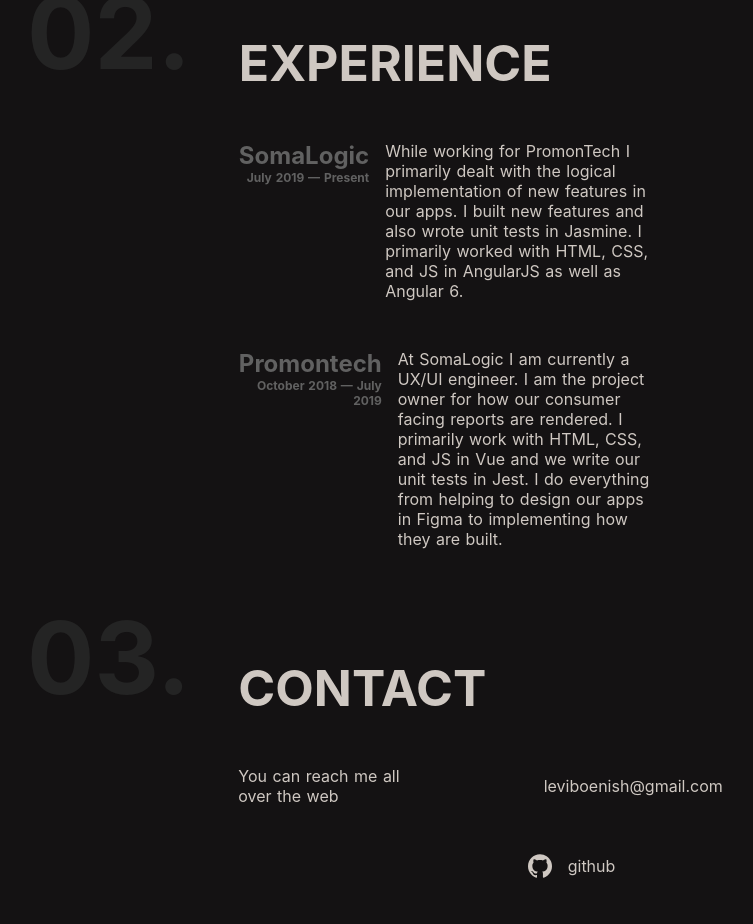
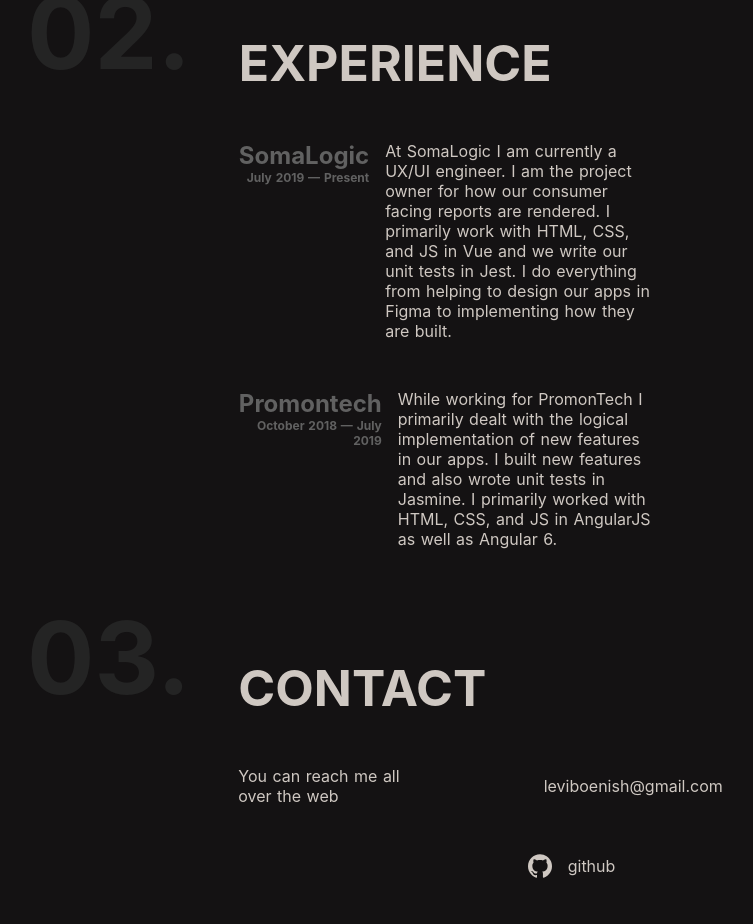
Before and after one commit to leviboenish/portfolio-2019, a Nuxt app: page / in a window 1280 px wide. Shown: the part 2684-3608 px from the top of the page, without its empty margins (213-966 px from the left). Built offline with nearby package versions, Linux system fonts and the light colour scheme.

Commit message:
fixed wrong xp blurbs

```diff
--- a/components/Experience.vue
+++ b/components/Experience.vue
@@ -7,14 +7,14 @@
                <h2 class="company">SomaLogic</h2>
                <h3 class="dates">July 2019 &mdash; Present</h3>
           </div>
-          <p>While working for PromonTech I primarily dealt with the logical implementation of new features in our apps. I built new features and also wrote unit tests in Jasmine. I primarily worked with HTML, CSS, and JS in AngularJS as well as Angular 6.</p>
+          <p>At SomaLogic I am currently a UX/UI engineer. I am the project owner for how our consumer facing reports are rendered. I primarily work with HTML, CSS, and JS in Vue and we write our unit tests in Jest. I do everything from helping to design our apps in Figma to implementing how they are built.</p>
       </div>
       <div class="job-history">
           <div class="job-info">
               <h2 class="company">Promontech</h2>
               <h3 class="dates">October 2018 &mdash; July 2019</h3>
           </div>
-          <p>At SomaLogic I am currently a UX/UI engineer. I am the project owner for how our consumer facing reports are rendered. I primarily work with HTML, CSS, and JS in Vue and we write our unit tests in Jest. I do everything from helping to design our apps in Figma to implementing how they are built.</p>
+          <p>While working for PromonTech I primarily dealt with the logical implementation of new features in our apps. I built new features and also wrote unit tests in Jasmine. I primarily worked with HTML, CSS, and JS in AngularJS as well as Angular 6.</p>
       </div>
 
   </div>
```
